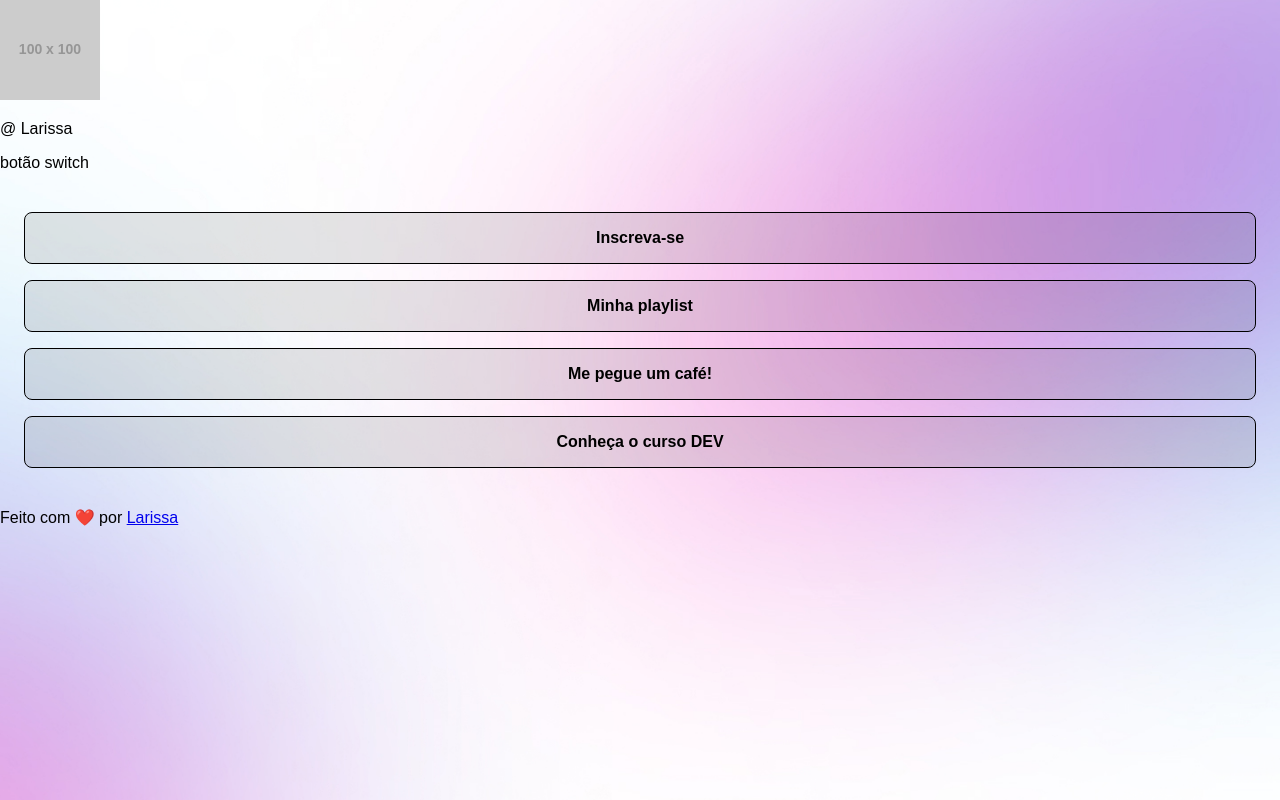
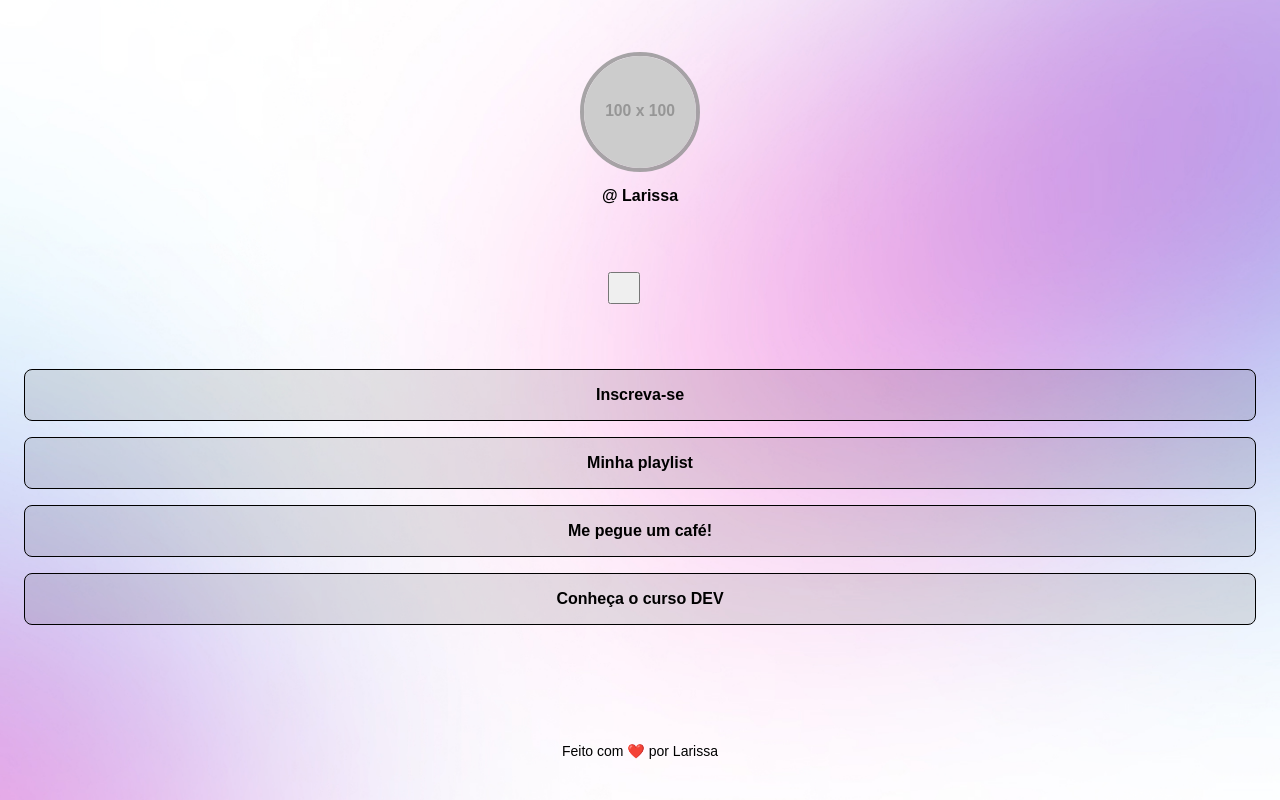
Before and after one commit to larissa016/I3DS-2026-B, a React (Vite) app in the folder 03-devlinks/: page / in a window 1280 px wide. Built offline with nearby package versions, Linux system fonts and the light colour scheme.

Commit message:
feat: adicionar novos componentes e estilos ao aplicativo, incluindo Switch, Rodape e Perfil

```diff
--- a/03-devlinks/src/App.css
+++ b/03-devlinks/src/App.css
@@ -9,6 +9,14 @@
 }
 
 #App {
+  height: 100px;
+
+  display: flex;
+  flex-direction: column;
+  justify-content: center;
+  gap: 20px;
+
+
   font-family:" inter",sans-serif;
   color: var(--text-color);
   height: 100vh;
@@ -26,3 +34,15 @@
   gap: 16px;
   padding: 24px;
 }
+
+#SocialLinks{
+  display: flex;
+  justify-content: center;
+  align-items: center;
+  gap: 30px;
+  & a{
+    color: var(--text-color);
+    font-size: x-large;
+  }
+
+}
--- a/03-devlinks/src/App.jsx
+++ b/03-devlinks/src/App.jsx
@@ -4,6 +4,7 @@
 import Perfil from './components/Perfil/Perfil'
 import Rodape from './components/Rodape/Rodape'
 import SocialLinks from './components/SocialLinks/SocialLinks'
+import Switch from './components/Switch/switch'
 
 function App() {
 
@@ -14,7 +15,7 @@
 
       <Perfil fotoPerfil={"https://placehold.co/100"}> Larissa</Perfil>
 
-      <div className="switch"> botão switch</div>
+     <Switch />
 
 <div id="Links">
       <ul>
--- a/03-devlinks/src/components/Rodape/Rodape.jsx
+++ b/03-devlinks/src/components/Rodape/Rodape.jsx
@@ -1,5 +1,5 @@
 import React from 'react'
-
+import "./Rodape.module.css";
 const Rodape = ({children}) => {
   return (
     <footer>
--- /dev/null
+++ b/03-devlinks/src/components/Rodape/Rodape.module.css
@@ -0,0 +1,12 @@
+footer{
+    text-align: center;
+    font-size: 14px;
+    padding-top: 24px;
+
+&  a{
+    color: var(--text-color);
+    text-decoration: none;
+
+}
+
+}
--- /dev/null
+++ b/03-devlinks/src/components/Switch/Switch.jsx
@@ -0,0 +1,16 @@
+import React from 'react'
+import styles from "./Switch.module.css";
+
+const Switch = ({troca, isLight}) => {
+  return (
+    <div className={isLight ? styles.light : ""}>
+      <div id={styles.Switch}>
+        <button></button>
+        <span></span>
+
+      </div>
+    </div>
+  )
+}
+
+export default Switch
--- /dev/null
+++ b/03-devlinks/src/components/Switch/Switch.module.css
@@ -0,0 +1,10 @@
+#Switch{
+    position: relative;
+    width: 64px;
+    margin: 4px auto;
+
+     & button{
+        width: 32px;
+        height: 32px;
+     }
+}
--- /dev/null
+++ b/03-devlinks/src/components/perfil/Perfil.module.css
@@ -0,0 +1,22 @@
+#Perfil{
+    text-align: center;
+    padding: 24px;
+
+
+
+
+& img{
+    border-width: 4px;
+    border-style: solid;
+    border-color: rgba(146,146,146,0.8);
+    width: 112px;
+    height: 112px;
+    object-fit: cover;
+    border-radius: 50%;
+}
+& p {
+    font-weight: bold;
+    line-height: 24px;
+    margin-top: 8px;
+}
+}
--- a/03-devlinks/src/components/perfil/perfil.jsx
+++ b/03-devlinks/src/components/perfil/perfil.jsx
@@ -1,8 +1,9 @@
 import React from 'react'
+import styles from'./Perfil.module.css';
 
 const Perfil = ({children,fotoPerfil}) => {
   return (
-  <div className='perfil'>
+  <div id={styles.Perfil}>
    <img src={fotoPerfil} alt="" />
         <p>@{children}</p>
 
```
